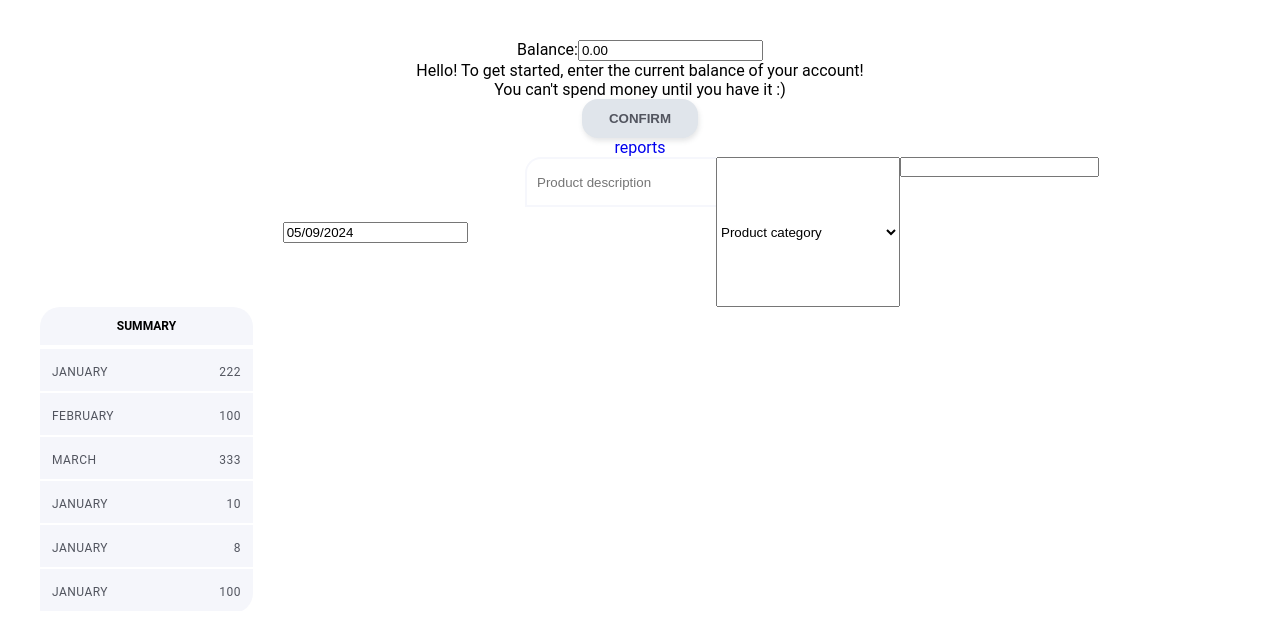
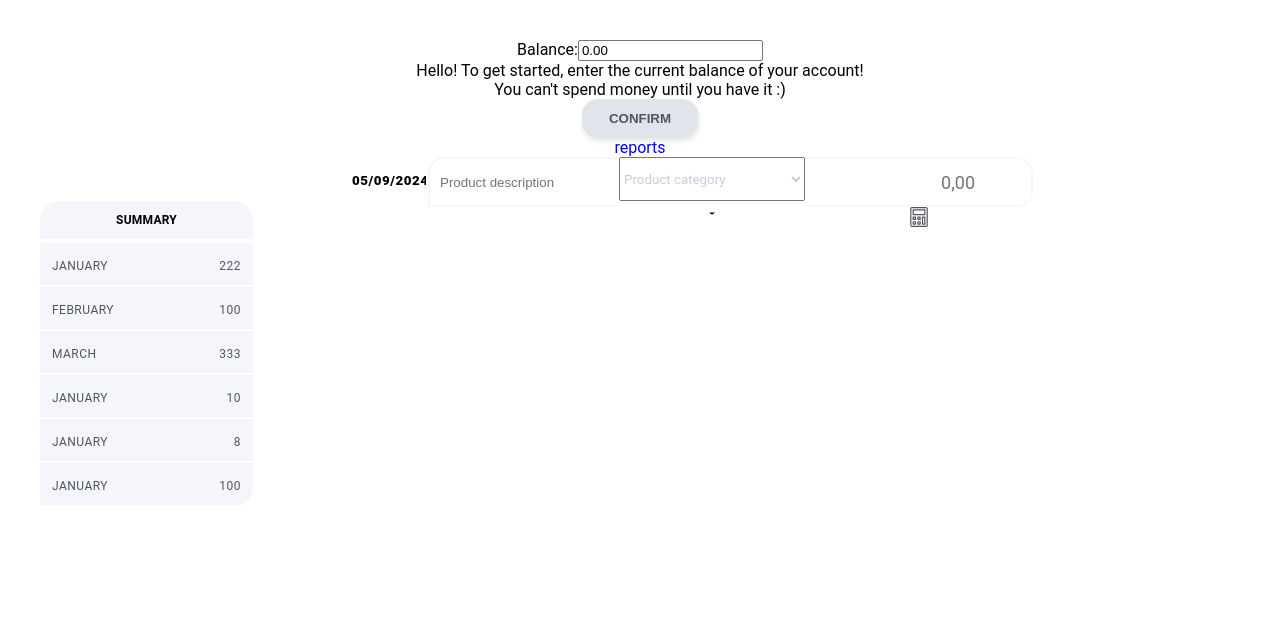
Before and after one commit to ToporekDaniel/kapusta-app, a React (Vite) app: page / in a window 1280 px wide. Shown: the top 634 px of the page. Built offline with nearby package versions, Linux system fonts and the light colour scheme; no server answers.

Commit message:
in progress
wiem, że jeszczedo mocnej poprawy.
Reużywalne Buttony na razie wykomentowane , ale pamiętam, że mam ich użyć

```diff
--- a/src/components/FormTransaction/FormTransaction.jsx
+++ b/src/components/FormTransaction/FormTransaction.jsx
@@ -2,6 +2,7 @@ import { useState } from "react";
 import DatePicker from "react-datepicker";
 import "react-datepicker/dist/react-datepicker.css";
 import css from "./FormTransaction.module.css";
+// import { Button } from "../Balance/UI/Button/Button.jsx";
 
 function FormTransaction() {
   const [startDate, setStartDate] = useState(new Date());
@@ -9,30 +10,46 @@ function FormTransaction() {
   const [category, setCategory] = useState("");
   const [amount, setAmount] = useState("");
 
+  // const handleSubmitInput = () => {
+  //   // Logika obsługi przycisku INPUT do zrobienie
+  // };
+
+  // const handleClear = () => {
+  //   // Logika obsługi przycisku CLEAR do zrobienia
+  // };
+
   return (
-    <form className={css['container-transaction']}>
-      <div className={css['datepicker-wrapper']}>
+    <form className={css["container-transaction"]}>
+      <div className={css["datepicker-wrapper"]}>
         <svg></svg>
-        <div className={css['datepicker-input-container']}>
+        <div>
           <DatePicker
+            className={css["datepicker-input-container"]}
             selected={startDate}
             onChange={(date) => setStartDate(date)}
           />
         </div>
       </div>
 
-      <label >
+      <label>
         <input
-        className={css['transaction-description']}
+          className={css["transaction-description"]}
           type="text"
           value={description}
           onChange={(e) => setDescription(e.target.value)}
           placeholder="Product description"
+          required
         />
       </label>
 
-      <div className={css['transaction-select']}>
-        <select value={category} onChange={(e) => setCategory(e.target.value)}>
+      <div>
+        <select
+          className={css["transaction-select"]}
+          data-value={category}
+          required
+          value={category}
+          onChange={(e) => setCategory(e.target.value)}
+        >
           <option value="">Product category</option>
           <option value="Transport">Transport</option>
           <option value="Products">Products</option>
@@ -44,19 +61,36 @@ function FormTransaction() {
           <option value="Communal, communication">
             Communal, communication
           </option>
-          <option value="Eduction">Eduction</option>
+          <option value="Education">Education</option>
           <option value="Other">Other</option>
         </select>
+        <svg width="10" height="4">
+          <use
+            className={css["select-arrow"]}
+            href="/src/assets/icons.svg#icon-arrow"
+          ></use>
+        </svg>
       </div>
-
+      <div>
         <label>
           <input
-          className={css['calc-input']}
+            className={css["calc-input"]}
+            required
             type="number"
             value={amount}
+            placeholder="0,00"
             onChange={(e) => setAmount(e.target.value)}
           />
+          <svg width="20" height="20">
+            <use
+              className={css["calc-icon"]}
+              href="/src/assets/icons.svg#icon-calculator"
+            ></use>
+          </svg>
         </label>
+      </div>
+      {/* <Button onClick={handleSubmitInput} text="INPUT" />
+      <Button onClick={handleClear} text="CLEAR" /> */}
     </form>
   );
 }
--- a/src/components/FormTransaction/FormTransaction.module.css
+++ b/src/components/FormTransaction/FormTransaction.module.css
@@ -2,6 +2,7 @@
 
 .container-transaction {
     display: flex;
+    height: 44px;
 }
 
 .datepicker-wrapper {
@@ -11,10 +12,18 @@
 }
 
 .datepicker-input-container {
-    border: 0;
-    display: inline-block;
-    padding: 0;
-    width: 100%;
+    align-items: center;
+    background-color: transparent;
+    border: none;
+    color: var(--text-main);
+    display: flex;
+    font-family: Roboto;
+    font-style: normal;
+    font-weight: 900;
+    letter-spacing: .04em;
+    line-height: 14px;
+    margin-left: 10px;
+    width: 74px;
 }
 
 .transaction-description {
@@ -30,10 +39,32 @@
 .transaction-select {
     color: #c7ccdc;
     display: flex;
+    position: relative;
     font-family: Roboto;
     font-style: normal;
     font-weight: 400;
     line-height: 14px;
+    height: 44px;
+}
+
+.transaction-select::after {
+    content: attr(data-value) " ";
+    visibility: hidden;
+    white-space: pre;
+    grid-area: 1 / 2;
+    position: absolute;
+    top: 0;
+    left: 0;
+    font: inherit;
+    min-width: 2px;
+    border: 0px;
+    margin: 0px;
+    outline: 0px;
+    padding: 0px;
+}
+
+.select-svg {
+color: #C7CCDC;
 }
 
 .calc-input {
@@ -43,4 +74,18 @@
     font-style: normal;
     font-weight: 400;
     line-height: 14px;
+    height: 44px;
+
+    border: 2px solid var(--border-color);
+    border-left: none;
+    border-radius: 0 16px 16px 0;
+    font-size: 18px;
+    max-width: 183px;
+    padding-right: 41px;
+    text-align: center;
+    text-align: right;
 }
+
+.calc-icon {
+    align-items: center;
+}
--- a/src/components/SummaryTable/SummaryTable.module.css
+++ b/src/components/SummaryTable/SummaryTable.module.css
@@ -22,6 +22,7 @@
     display: flex;
     font-size: 12px;
     font-weight: 700;
+    letter-spacing: .02em;
     height: 38px;
     justify-content: center;
     line-height: 1.2;
```
Also changed, not shown: src/assets/icons.svg. Lines whose indentation alone changed are shown as unchanged.
